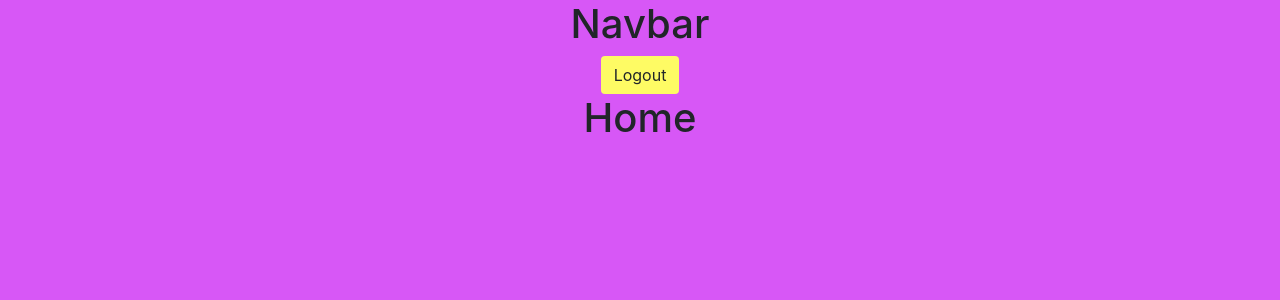
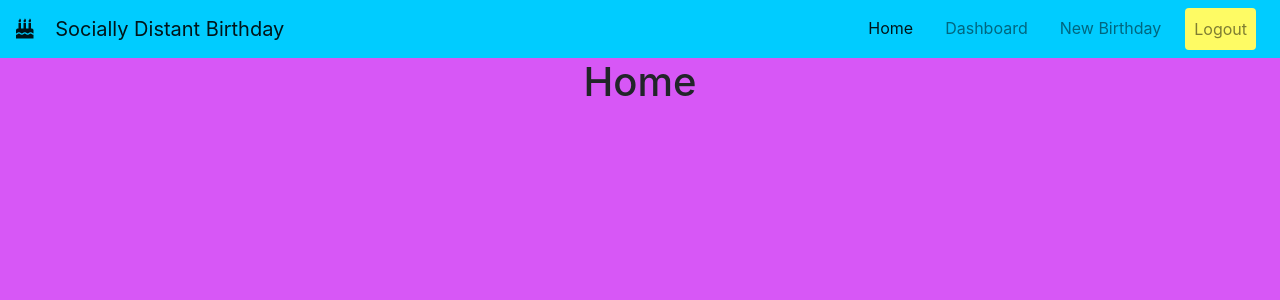
Before and after one commit to davideverett89/socially-distant-birthday, a React (Create React App) app: page /home in a window 1280 px wide. Shown: the top 300 px of the page. Built offline with nearby package versions, Linux system fonts and the light colour scheme; no server answers; sample sign-in values are in the browser's storage.

Commit message:
Navbar fully built out and properly routing.

```diff
--- a/package.json
+++ b/package.json
@@ -14,7 +14,8 @@
     "react": "^16.13.1",
     "react-dom": "^16.13.1",
     "react-router-dom": "^5.2.0",
-    "react-scripts": "3.4.1"
+    "react-scripts": "3.4.1",
+    "reactstrap": "^8.4.1"
   },
   "scripts": {
     "start": "react-scripts start",
--- a/src/App/App.js
+++ b/src/App/App.js
@@ -65,7 +65,7 @@
       <div className="App">
         <BrowserRouter>
           <React.Fragment>
-            <MyNavbar />
+            <MyNavbar authed={authed} />
               <Switch>
                 <PrivateRoute path='/home' component={Home} authed={authed} />
                 <PrivateRoute path='/dashboard' component={Dashboard} authed={authed} />
--- a/src/components/shared/MyNavbar/MyNavbar.js
+++ b/src/components/shared/MyNavbar/MyNavbar.js
@@ -1,4 +1,16 @@
 import React from 'react';
+import PropTypes from 'prop-types';
+
+import { NavLink as RRNavLink } from 'react-router-dom';
+import {
+  Collapse,
+  Navbar,
+  NavbarToggler,
+  NavbarBrand,
+  Nav,
+  NavItem,
+  NavLink,
+} from 'reactstrap';
 
 import firebase from 'firebase/app';
 import 'firebase/auth';
@@ -6,16 +18,58 @@
 import './MyNavbar.scss';
 
 class MyNavbar extends React.Component {
+    static propTypes = {
+      authed: PropTypes.bool.isRequired,
+    }
+
+    state = {
+      isOpen: false,
+    }
+
+    toggle = () => {
+      this.setState({ isOpen: !this.state.isOpen });
+    }
+
     logMeOut = (e) => {
       e.preventDefault();
       firebase.auth().signOut();
     }
 
     render() {
+      const { isOpen } = this.state;
+      const { authed } = this.props;
+
+      const buildNavLinks = () => {
+        if (authed) {
+          return (
+            <Nav className="ml-auto" navbar>
+              <NavItem className="mx-2">
+                <NavLink tag={RRNavLink} to='/home'>Home</NavLink>
+              </NavItem>
+              <NavItem className="mx-2">
+                <NavLink tag={RRNavLink} to='/dashboard'>Dashboard</NavLink>
+              </NavItem>
+              <NavItem className="mx-2">
+                <NavLink tag={RRNavLink} to='/birthdays/new'>New Birthday</NavLink>
+              </NavItem>
+              <NavItem className="mx-2">
+                <NavLink className="btn logout-btn" onClick={this.logMeOut}>Logout</NavLink>
+              </NavItem>
+            </Nav>
+          );
+        }
+        return <Nav className="ml-auto" navbar></Nav>;
+      };
+
       return (
         <div className="MyNavbar">
-            <h1>Navbar</h1>
-            <button className="btn logout-btn" onClick={this.logMeOut}>Logout</button>
+          <Navbar light expand="md">
+            <NavbarBrand href="/"><i className="mr-3 fas fa-birthday-cake"></i> { authed ? 'Socially Distant Birthday' : ''}</NavbarBrand>
+            <NavbarToggler onClick={this.toggle} />
+            <Collapse isOpen={isOpen} navbar>
+              {buildNavLinks()}
+            </Collapse>
+          </Navbar>
         </div>
       );
     }
--- a/src/components/shared/MyNavbar/MyNavbar.scss
+++ b/src/components/shared/MyNavbar/MyNavbar.scss
@@ -2,7 +2,9 @@
 
 .MyNavbar {
     display: block;
+    background-color: $secondaryColor;
     .logout-btn {
         background-color: $tertiaryColor;
+        color: black;
     }
 }
```
Also changed, not shown: 1 other file (tests, documents, lock files or other folders).
